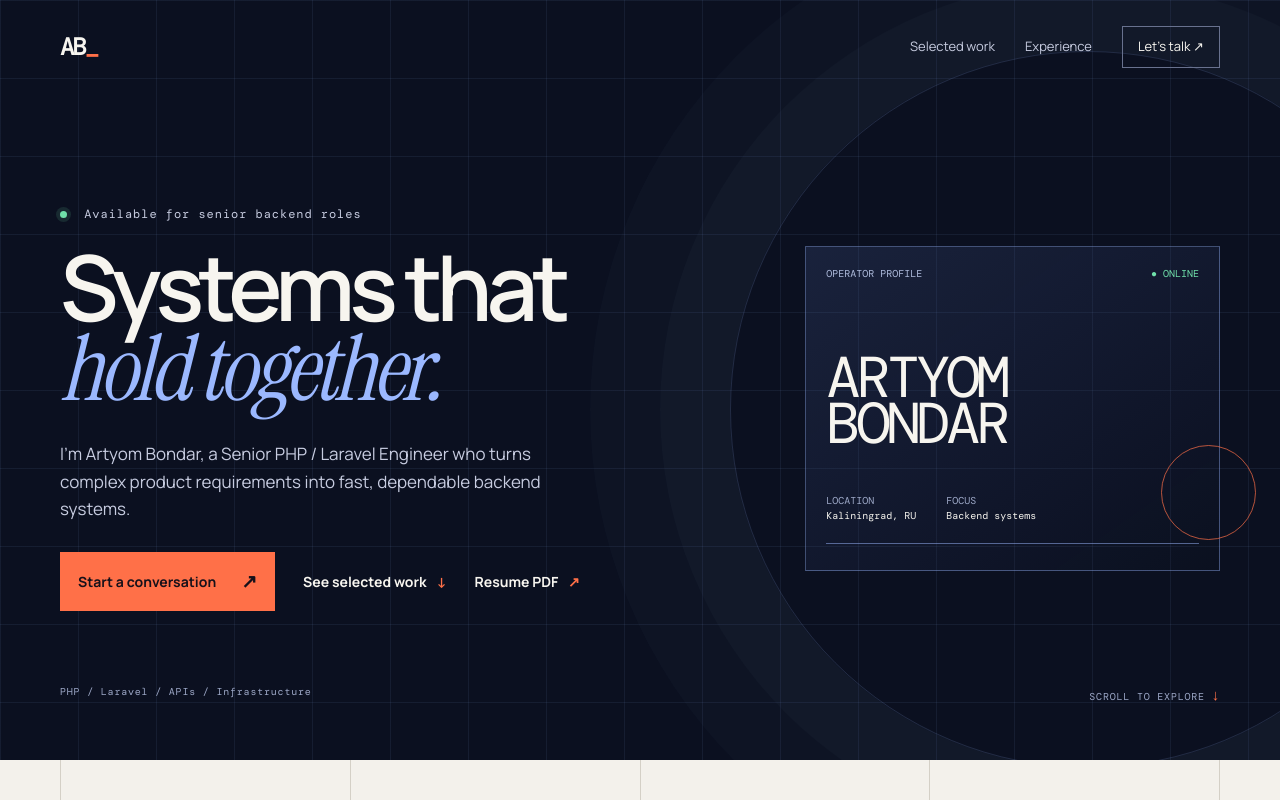
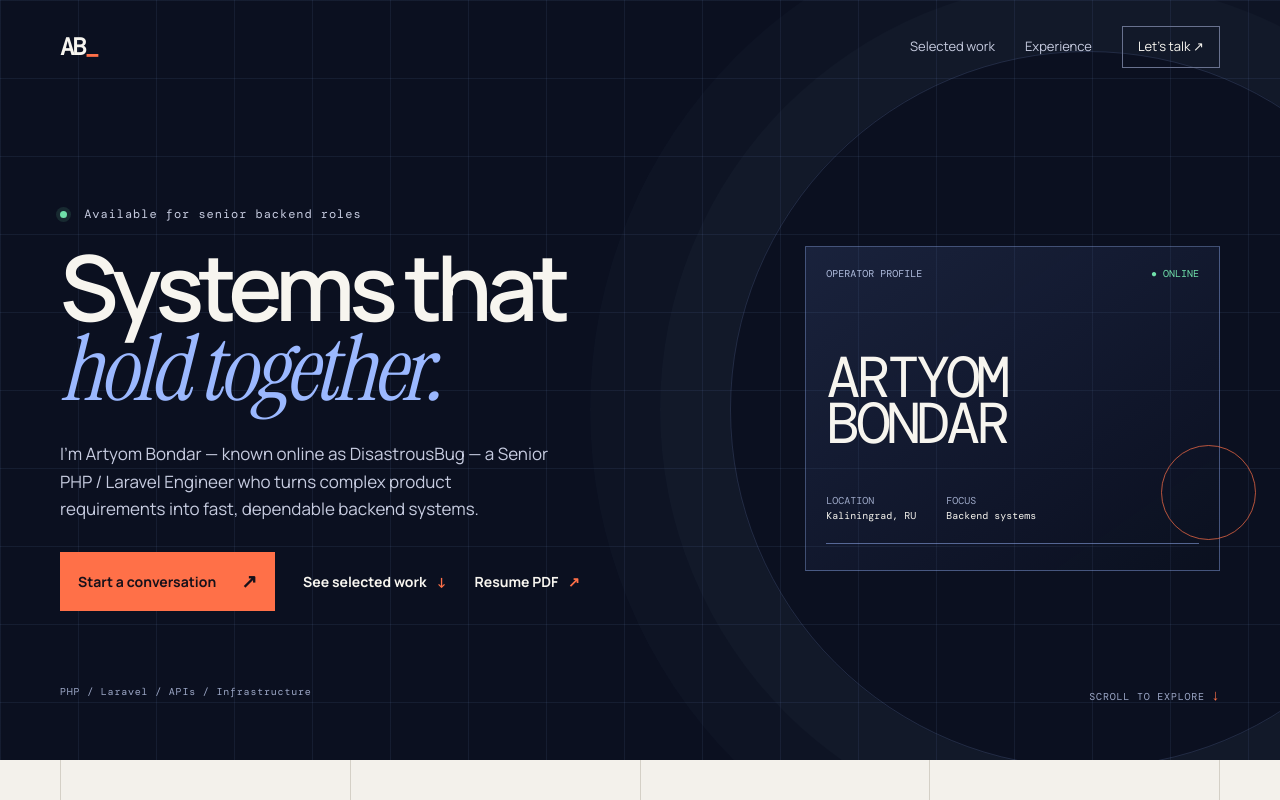
Before and after one commit to DisastrousBug/DisastrousBug, a Next.js app: page / in a window 1280 px wide. Shown: the top 800 px of the page. Built offline with nearby package versions, Linux system fonts and the light colour scheme; no server answers.

Commit message:
Strengthen DisastrousBug brand SEO

```diff
--- a/app/layout.tsx
+++ b/app/layout.tsx
@@ -13,15 +13,15 @@ const buyMeACoffeeId = process.env.NEXT_PUBLIC_BUY_ME_A_COFFEE_ID;
 
 export const metadata: Metadata = {
   metadataBase: new URL("https://disastrousbug.com"),
-  title: "Artyom Bondar — Senior PHP / Laravel Engineer",
-  description: "Artyom Bondar is a Senior PHP and Laravel Engineer with 6+ years of experience building fast, dependable APIs and backend systems.",
-  keywords: ["PHP developer", "Laravel developer", "Senior Backend Engineer", "PHP engineer", "Laravel API developer", "Kaliningrad"],
+  title: "DisastrousBug — Artyom Bondar | Senior Laravel Engineer",
+  description: "DisastrousBug is the portfolio of Artyom Bondar, a Senior PHP and Laravel Engineer with 6+ years of experience building dependable APIs and backend systems.",
+  keywords: ["DisastrousBug", "PHP developer", "Laravel developer", "Senior Backend Engineer", "PHP engineer", "Laravel API developer", "Kaliningrad"],
   alternates: { canonical: "/" },
   icons: { icon: "/favicon.svg", shortcut: "/favicon.svg" },
   verification: yandexVerification ? { yandex: yandexVerification } : {},
   robots: { index: true, follow: true, googleBot: { index: true, follow: true, "max-image-preview": "large", "max-snippet": -1, "max-video-preview": -1 } },
-  openGraph: { type: "website", url: "/", siteName: "Artyom Bondar — Backend Engineer", locale: "en_US", title: "Artyom Bondar — Senior PHP / Laravel Engineer", description: "Backend systems that hold together.", images: [{ url: "/og.png", width: 1200, height: 630, alt: "Artyom Bondar — Senior PHP / Laravel Engineer" }] },
-  twitter: { card: "summary_large_image", title: "Artyom Bondar — Senior PHP / Laravel Engineer", description: "Backend systems that hold together.", images: ["/og.png"] },
+  openGraph: { type: "website", url: "/", siteName: "DisastrousBug", locale: "en_US", title: "DisastrousBug — Artyom Bondar | Senior Laravel Engineer", description: "Backend systems that hold together.", images: [{ url: "/og.png", width: 1200, height: 630, alt: "DisastrousBug — Artyom Bondar, Senior Laravel Engineer" }] },
+  twitter: { card: "summary_large_image", title: "DisastrousBug — Artyom Bondar | Senior Laravel Engineer", description: "Backend systems that hold together.", images: ["/og.png"] },
 };
 
 export default function RootLayout({ children }: Readonly<{ children: React.ReactNode }>) {
--- a/app/page.tsx
+++ b/app/page.tsx
@@ -41,16 +41,23 @@ export default function Home() {
     "@graph": [
       {
         "@type": "WebSite",
-        name: "Artyom Bondar — Backend Engineer",
+        name: "DisastrousBug",
+        alternateName: "Artyom Bondar — Backend Engineer",
         url: "https://disastrousbug.com/",
       },
       {
         "@type": "Person",
         name: "Artyom Bondar",
+        alternateName: "DisastrousBug",
         url: "https://disastrousbug.com/",
         jobTitle: "Senior PHP / Laravel Engineer",
         description: "Senior backend engineer specialising in dependable PHP and Laravel systems.",
-        sameAs: ["https://www.linkedin.com/in/disastrousbug"],
+        sameAs: [
+          "https://github.com/DisastrousBug",
+          "https://www.linkedin.com/in/disastrousbug",
+          "https://career.habr.com/disastrous_bug",
+          "https://t.me/disastrous_bug",
+        ],
         knowsAbout: ["PHP", "Laravel", "REST APIs", "PostgreSQL", "Docker", "CI/CD"],
         address: { "@type": "PostalAddress", addressLocality: "Kaliningrad", addressCountry: "RU" },
       },
@@ -66,7 +73,7 @@ export default function Home() {
           <div className="hero-copy">
             <p className="eyebrow"><i /> Available for senior backend roles</p>
             <h1>Systems that<br /><em>hold together.</em></h1>
-            <p className="intro">I&apos;m Artyom Bondar, a Senior PHP / Laravel Engineer who turns complex product requirements into fast, dependable backend systems.</p>
+            <p className="intro">I&apos;m Artyom Bondar — known online as DisastrousBug — a Senior PHP / Laravel Engineer who turns complex product requirements into fast, dependable backend systems.</p>
             <div className="hero-actions"><a className="button button-main" href="mailto:artem_bondar98@mail.ru">Start a conversation <span>↗</span></a><a className="text-link" href="#work">See selected work <span>↓</span></a><a className="text-link" href="/artyom-bondar-resume.pdf" target="_blank" rel="noreferrer">Resume PDF <span>↗</span></a></div>
           </div>
           <aside className="signal-card"><div className="signal-top"><span>OPERATOR PROFILE</span><b>● ONLINE</b></div><div className="signal-name">ARTYOM<br />BONDAR</div><div className="signal-meta"><span>LOCATION<br /><strong>Kaliningrad, RU</strong></span><span>FOCUS<br /><strong>Backend systems</strong></span></div><div className="signal-line" /></aside>
```
